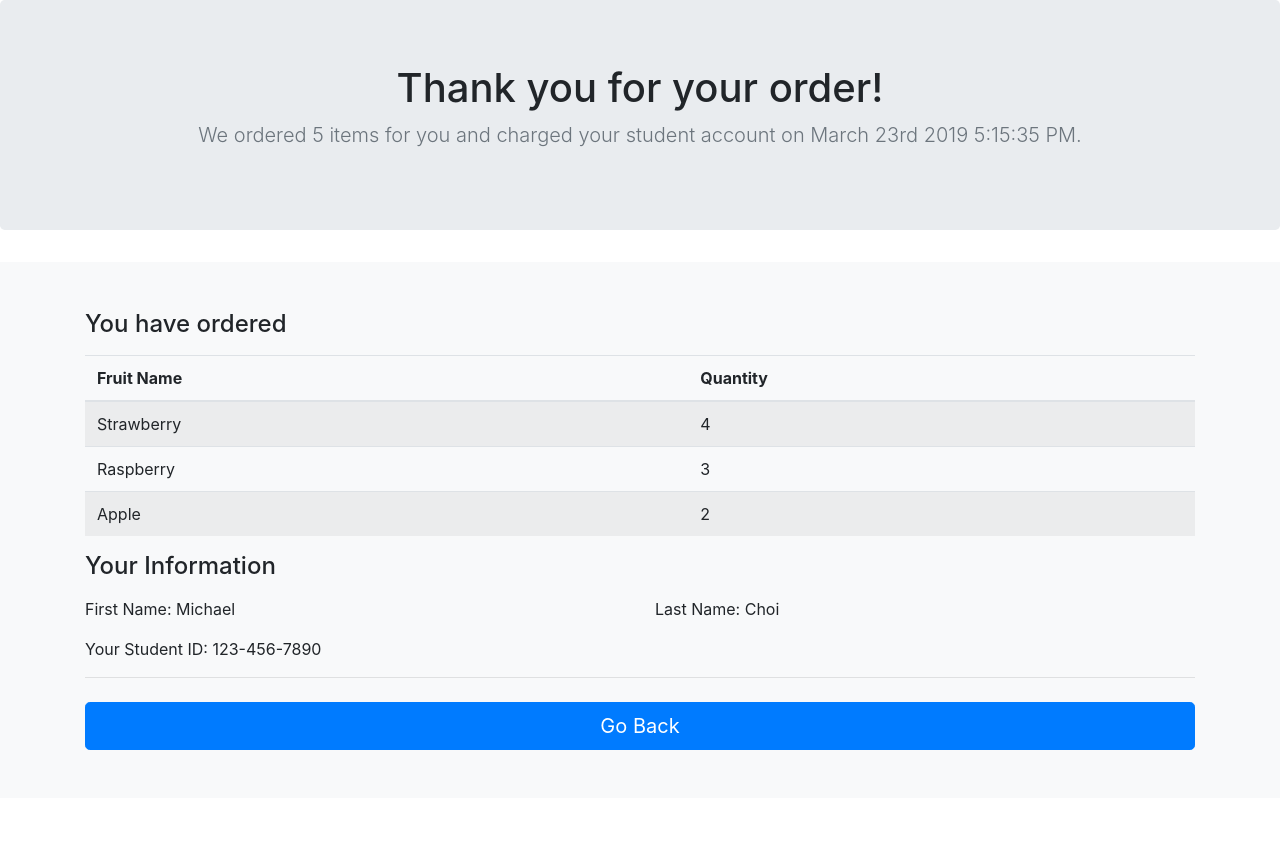
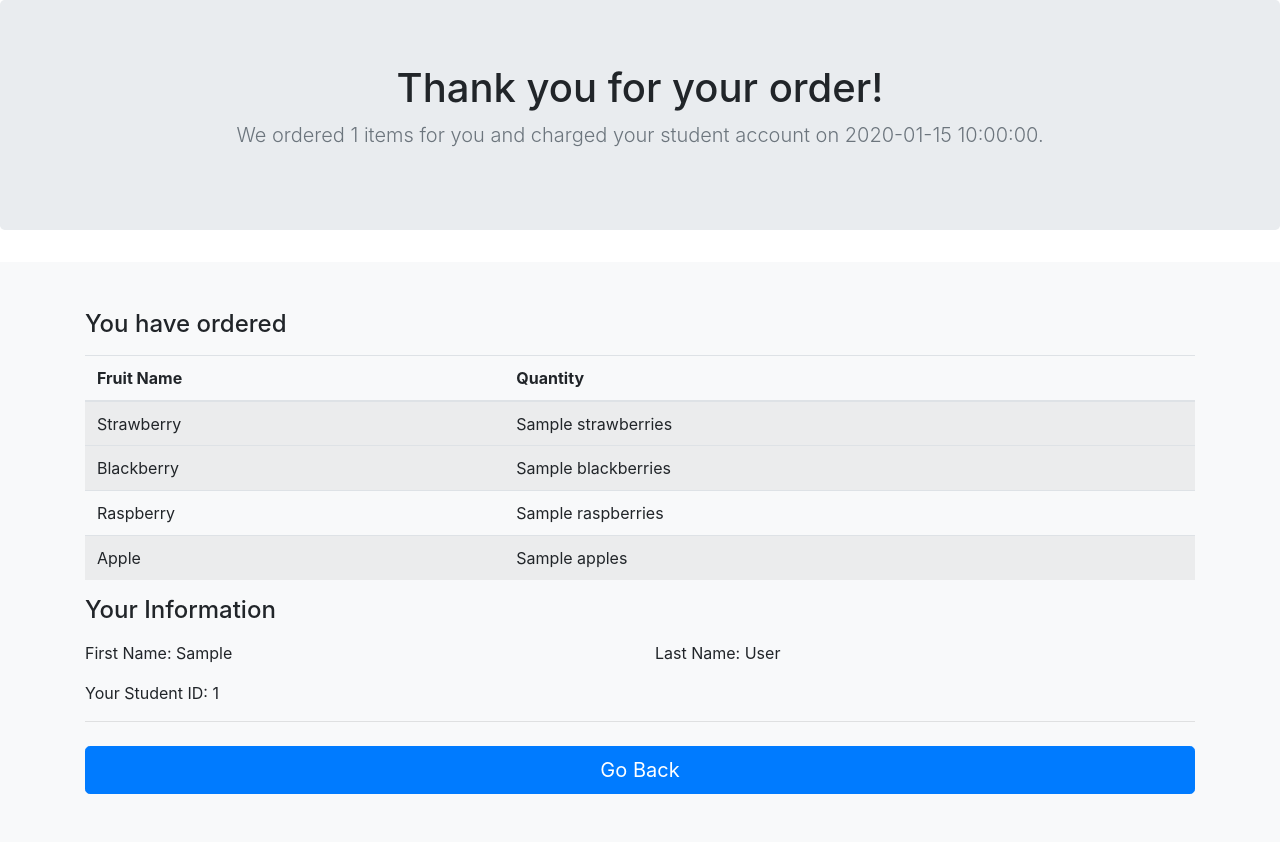
Before and after one commit to Amiculay/PYJune2022, a Flask app: template flask/fundamentals/dojo/templates/checkout.html in a window 1280 px wide. Shown: the part 56-898 px from the top of the page. Before the commit the page ends 806 px from the top, so only its background shows below. Run offline with Flask 2, Linux system fonts and the light colour scheme; the template is opened without the code that fills it: most values are stand-ins (such as "Sample title", 1, 10 or a date in 2020); some libraries are stand-ins or nearby versions.

Commit message:
Initial commit

```diff
--- a/flask/fundamentals/dojo/server.py
+++ b/flask/fundamentals/dojo/server.py
@@ -7,9 +7,30 @@ def index():
 
 @app.route('/checkout', methods=['POST'])
 def checkout():
-
+    # Get data
+    strawberries = int(request.form['strawberry'])
+    blackberries = int(request.form['blackberry'])
+    raspberries = int(request.form['raspberry'])
+    apples = int(request.form['apple'])
+    count = strawberries + blackberries + raspberries + apples
+    first_name = request.form['first_name']
+    last_name = request.form['last_name']
+    student_id = request.form['student_id']
+    time_func = datetime.datetime.now()
+    time = time_func.strftime("%B %d %Y %I:%M:%S %p")
     print(request.form)
-    return render_template("checkout.html")
+    # Return data for post
+    return render_template("checkout.html",
+    strawberries = strawberries,
+    blackberries = blackberries,
+    raspberries = raspberries,
+    apples = apples,
+    count = count,
+    first_name = first_name,
+    last_name = last_name,
+    student_id = student_id,
+    time = time
+    )
 
 @app.route('/fruits')
 def fruits():
--- a/flask/fundamentals/dojo/templates/checkout.html
+++ b/flask/fundamentals/dojo/templates/checkout.html
@@ -24,7 +24,7 @@
         <section class="jumbotron text-center">
           <div class="container">
             <h1 class="jumbotron-heading">Thank you for your order!</h1>
-            <p class="lead text-muted">We ordered 5 items for you and charged your student account on March 23rd 2019 5:15:35 PM.</p>
+            <p class="lead text-muted">We ordered {{count}} items for you and charged your student account on {{time}}.</p>
           </div>
         </section>
 
@@ -41,15 +41,20 @@
                     <tbody>
                     <tr>
                         <td>Strawberry</td>
-                        <td>4</td>
+                        <td>{{strawberries}}</td>
+                    </tr>
+                    <tr>
+                    <tr>
+                        <td>Blackberry</td>
+                        <td>{{blackberries}}</td>
                     </tr>
                     <tr>
                         <td>Raspberry</td>
-                        <td>3</td>
+                        <td>{{raspberries}}</td>
                     </tr>
                     <tr>
                         <td>Apple</td>
-                        <td>2</td>
+                        <td>{{apples}}</td>
                     </tr>
                     </tbody>
                 </table>
@@ -57,15 +62,15 @@
                 <h4 class="mb-3">Your Information</h4>
                 <div class="row">
                     <div class="col-md-6 mb-3">
-                        First Name: Michael
+                        First Name: {{first_name}}
                     </div>
                     <div class="col-md-6 mb-3">
-                        Last Name: Choi
+                        Last Name: {{last_name}}
                     </div>
                 </div>
 
                 <div class="mb-3">
-                    Your Student ID: 123-456-7890
+                    Your Student ID: {{student_id}}
                 </div>
 
                 <hr class="mb-4">
--- a/flask/fundamentals/dojo/templates/fruits.html
+++ b/flask/fundamentals/dojo/templates/fruits.html
@@ -24,7 +24,10 @@
         <section class="jumbotron text-center">
           <div class="container">
             <h1 class="jumbotron-heading">Dojo Fruits</h1>
-            <p>Please figure out how to display the images here...</p>
+            <img src="/static/img/apple.png" alt="apple">
+            <img src="../static/img/blackberry.png" alt="blackberry">
+            <img src="../static/img/raspberry.png" alt="raspberry">
+            <img src="../static/img/strawberry.png" alt="strawberry">
 
             <p>
               <a href="/" class="btn btn-primary my-2">Go back</a>
```
Also changed, not shown: flask/fundamentals/dojo/templates/index.html (+12 -0 lines), flask/fundamentals/dojo/README.md (deleted), 2 other files.
